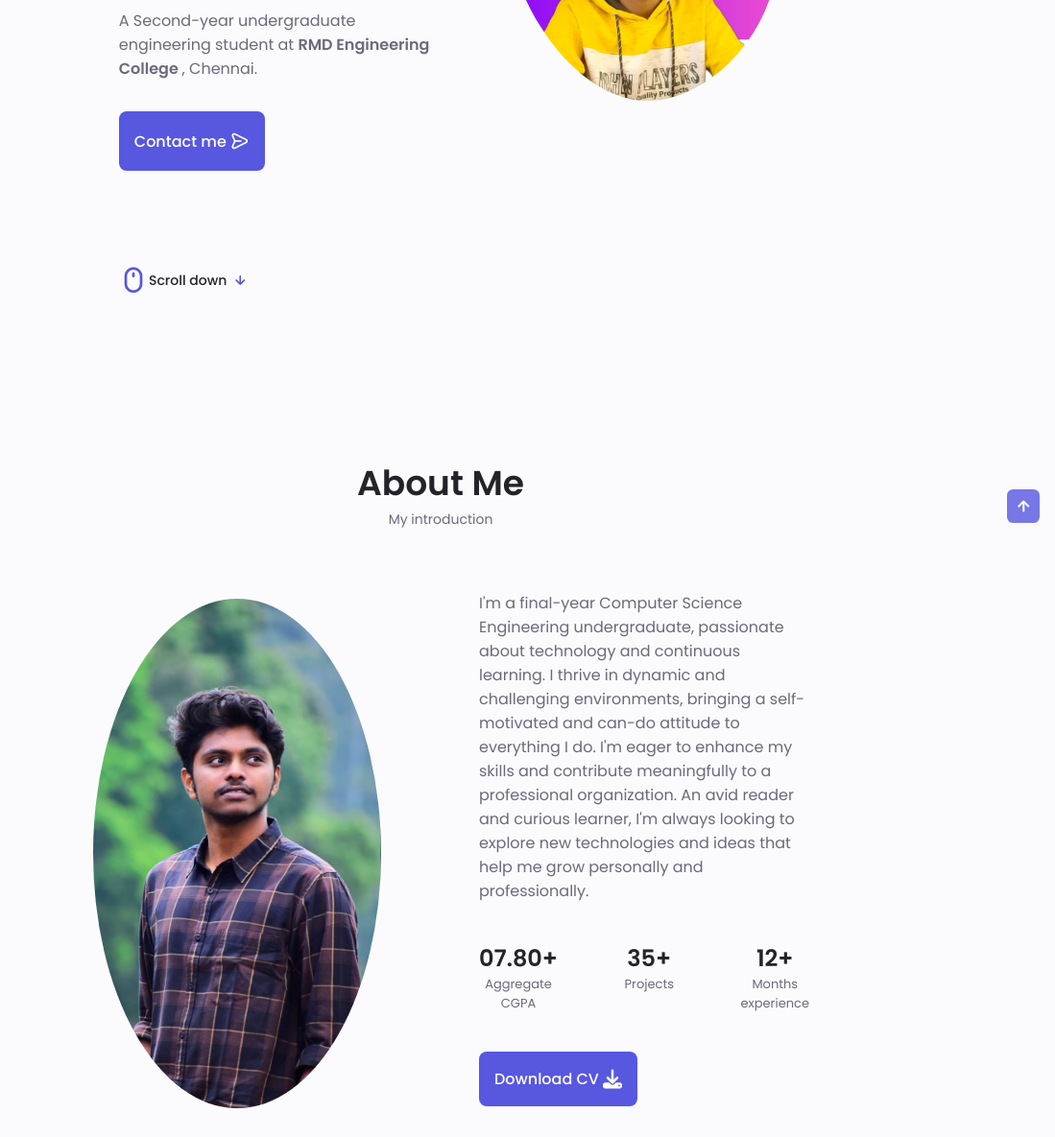
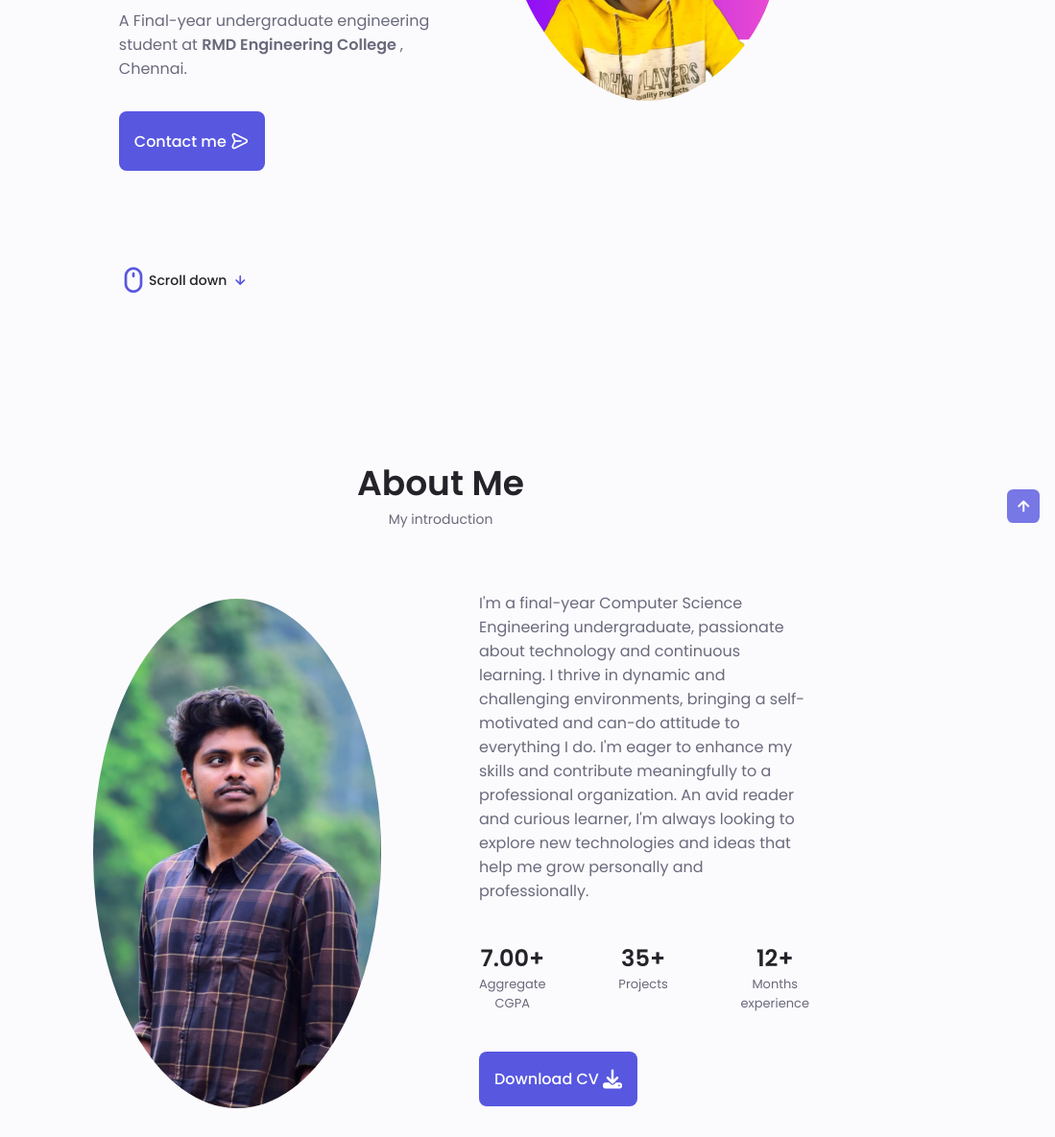
Before and after one commit to TVSSAMHITH/Portfolio, a plain HTML site: page index.html in a window 1280 px wide. Shown: the part 415-1600 px from the top of the page at 96% size, 181-1280 px from the left. Drawn offline with nearby package versions, Linux system fonts and the light colour scheme.

Commit message:
Update index.html

```diff
--- a/index.html
+++ b/index.html
@@ -124,7 +124,7 @@
                 Computer Science And Engineering Student
               </h3>
               <p class="home__description">
-                A Second-year undergraduate engineering student at
+                A Final-year undergraduate engineering student at
                 <strong>RMD Engineering College </strong>, Chennai.
               </p>
               <a href="#contact" class="button button--flex">
@@ -158,7 +158,7 @@ I'm a final-year Computer Science Engineering undergraduate, passionate about te
 
             <div class="about__info">
               <div>
-                <span class="about__info-title">07.80+</span>
+                <span class="about__info-title">7.00+</span>
                 <span class="about__info-name">Aggregate <br />CGPA</span>
               </div>
 
```
